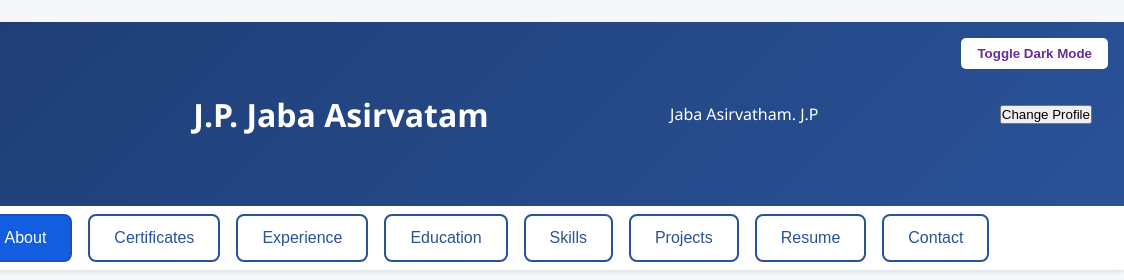
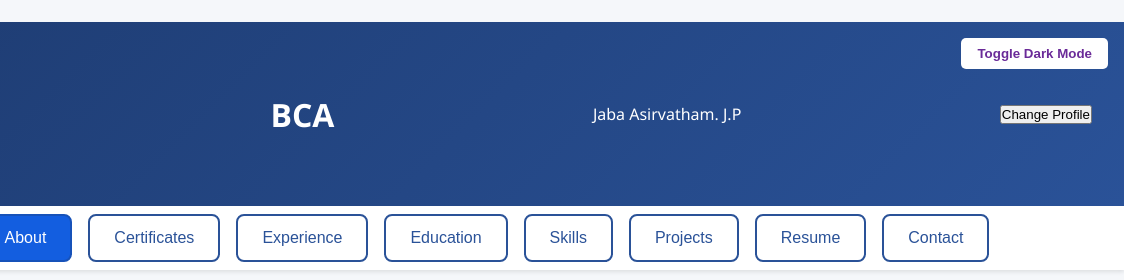
Before and after one commit to jabaasirvatham2-glitch/Jaba-Asirvatham-J.P, a plain HTML site: page index.html in a window 1280 px wide. Shown: the top 280 px of the page, 156-1280 px from the left. Drawn offline with Linux system fonts and the light colour scheme.

Commit message:
index.html

```diff
--- a/index.html
+++ b/index.html
@@ -200,7 +200,7 @@
   <button class="dark-toggle" onclick="toggleDarkMode()">Toggle Dark Mode</button>
   <img src="./shyamala.jpg" alt="Profile Picture" class="profile-picture" id="profileImage" style="margin: 0 1rem 0 0; align-self: flex-start;">
   <div style="text-align: left;">
-    <h1> J.P. Jaba Asirvatam</h1>
+    <h1> BCA </h1>
 
   </div>
   <p>Jaba Asirvatham. J.P</p>
```
